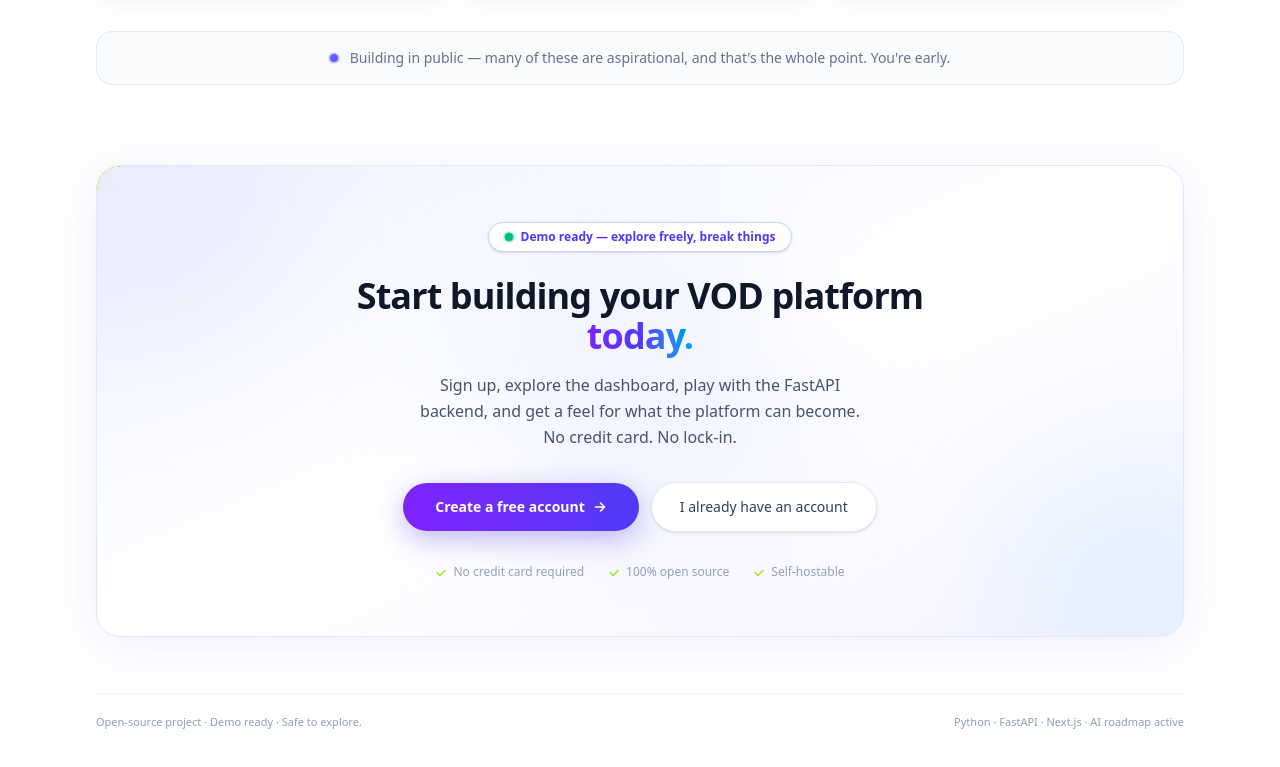
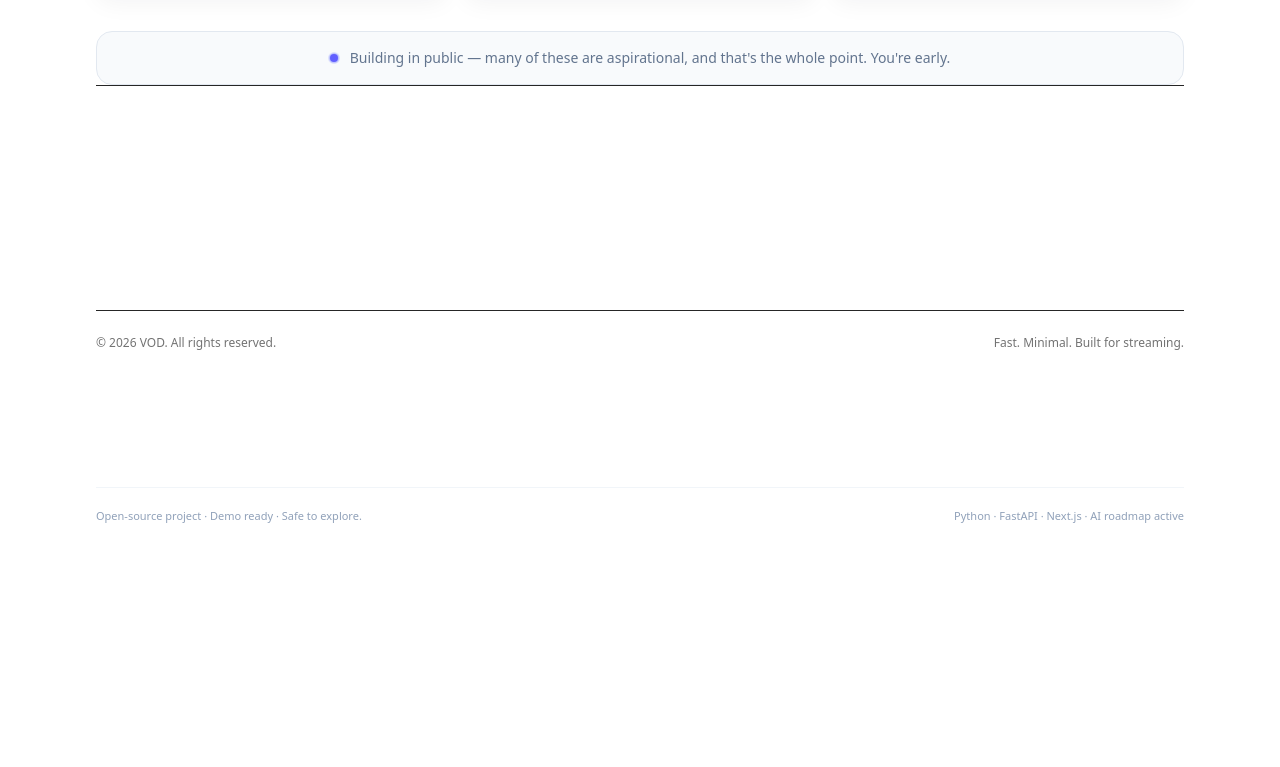
Before and after one commit to Suman196pokhrel/vod-app, a Next.js app in the folder app/: page / in a window 1280 px wide. Shown: the part 2955-3722 px from the top of the page. After the commit the page ends 3520 px from the top, so only its background shows below. Built offline with nearby package versions, Linux system fonts and the light colour scheme.

Commit message:
feat: rebuild landing closing CTA and footer

```diff
--- a/app/app/(public)/_components/LandingCTA.tsx
+++ b/app/app/(public)/_components/LandingCTA.tsx
@@ -1,71 +1,32 @@
-import React from "react";
+"use client";
+
 import Link from "next/link";
+import { useScrollReveal } from "@/lib/motion/useScrollReveal";
 
 export function LandingCTA() {
+  const ref = useScrollReveal<HTMLDivElement>();
+
   return (
-    <section className="mt-20">
-      <div className="relative overflow-hidden rounded-3xl border border-indigo-100 bg-linear-to-br from-indigo-50 via-white to-violet-50 px-8 py-14 text-center shadow-[0_8px_48px_rgba(79,70,229,0.09)] sm:px-14">
-        {/* Background decorations */}
-        <div className="pointer-events-none absolute -top-20 -left-20 h-64 w-64 rounded-full bg-violet-200/30 blur-3xl" />
-        <div className="pointer-events-none absolute -bottom-20 -right-20 h-64 w-64 rounded-full bg-sky-200/30 blur-3xl" />
-        <div className="pointer-events-none absolute top-1/2 left-1/2 h-80 w-80 -translate-x-1/2 -translate-y-1/2 rounded-full bg-indigo-100/40 blur-3xl" />
-
-        {/* Pill */}
-        <div className="relative mb-6 inline-flex items-center gap-2 rounded-full border border-indigo-200 bg-white px-4 py-1.5 text-xs font-semibold text-indigo-600 shadow-sm">
-          <span className="flex h-2 w-2 shrink-0">
-            <span className="animate-ping-soft absolute inline-flex h-2 w-2 rounded-full bg-emerald-400 opacity-80" />
-            <span className="relative inline-flex h-2 w-2 rounded-full bg-emerald-500" />
-          </span>
-          Demo ready &mdash; explore freely, break things
-        </div>
-
-        {/* Headline */}
-        <h2 className="relative mx-auto mb-4 max-w-2xl text-3xl font-bold tracking-tight text-slate-900 sm:text-4xl">
-          Start building your VOD platform{" "}
-          <span className="bg-linear-to-r from-violet-600 via-indigo-600 to-sky-500 bg-clip-text text-transparent">
-            today.
-          </span>
+    <section className="border-t border-landing-border py-20">
+      <div
+        ref={ref}
+        className="flex flex-col items-start gap-6 sm:flex-row sm:items-center sm:justify-between"
+      >
+        <h2 className="max-w-md text-3xl font-extrabold tracking-tight text-landing-fg sm:text-4xl">
+          Ready to watch differently?
         </h2>
-        <p className="relative mx-auto mb-8 max-w-md text-sm leading-relaxed text-slate-600 sm:text-base">
-          Sign up, explore the dashboard, play with the FastAPI backend, and get a
-          feel for what the platform can become. No credit card. No lock-in.
-        </p>
-
-        {/* CTAs */}
-        <div className="relative flex flex-wrap items-center justify-center gap-3">
         <Link
           href="/auth/sign-up"
-            className="inline-flex items-center gap-2 rounded-full bg-linear-to-r from-violet-600 to-indigo-600 px-8 py-3.5 text-sm font-semibold text-white shadow-[0_8px_28px_rgba(99,75,229,0.38)] transition-all duration-300 hover:scale-[1.03] hover:shadow-[0_12px_38px_rgba(99,75,229,0.52)]"
+          className="shrink-0 rounded-md bg-landing-fg px-8 py-3.5 text-sm font-semibold text-landing-bg transition-opacity hover:opacity-80"
         >
           Create a free account
-            <svg width="14" height="14" viewBox="0 0 14 14" fill="none" aria-hidden="true">
-              <path d="M2.5 7h9M7.5 3l4 4-4 4" stroke="white" strokeWidth="1.6" strokeLinecap="round" strokeLinejoin="round" />
-            </svg>
-          </Link>
-          <Link
-            href="/auth/sign-in"
-            className="inline-flex items-center rounded-full border border-slate-200 bg-white px-7 py-3.5 text-sm font-medium text-slate-700 shadow-sm transition-all duration-200 hover:border-indigo-200 hover:bg-indigo-50/60 hover:text-indigo-800"
-          >
-            I already have an account
         </Link>
       </div>
 
-        {/* Trust footer */}
-        <div className="relative mt-8 flex flex-wrap items-center justify-center gap-x-6 gap-y-2 text-xs text-slate-400">
-          {[
-            "No credit card required",
-            "100% open source",
-            "Self-hostable",
-          ].map((label) => (
-            <div key={label} className="flex items-center gap-1.5">
-              <svg width="12" height="12" viewBox="0 0 12 12" fill="none" aria-hidden="true">
-                <path d="M2 6.5l3 3 5-5" stroke="#a3e635" strokeWidth="1.6" strokeLinecap="round" strokeLinejoin="round" />
-              </svg>
-              {label}
-            </div>
-          ))}
-        </div>
-      </div>
+      <footer className="mt-16 flex flex-wrap items-center justify-between gap-2 border-t border-landing-border pt-6 text-xs text-landing-muted">
+        <span>&copy; {new Date().getFullYear()} VOD. All rights reserved.</span>
+        <span>Fast. Minimal. Built for streaming.</span>
+      </footer>
     </section>
   );
 }
```
Lines whose indentation alone changed are shown as unchanged.
